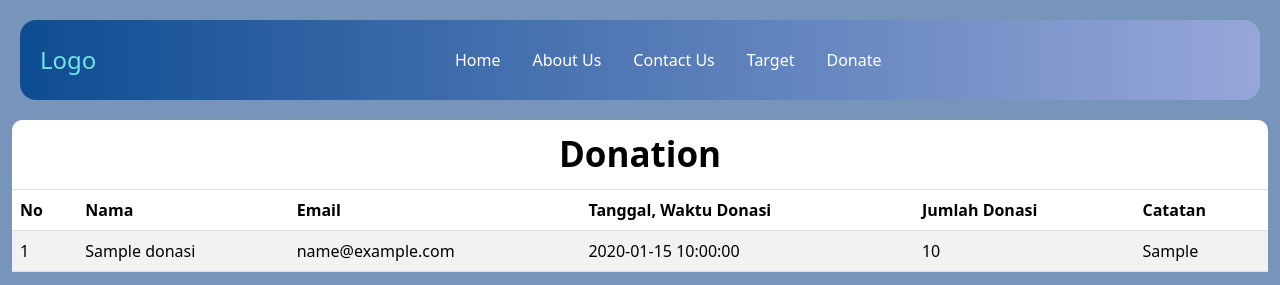
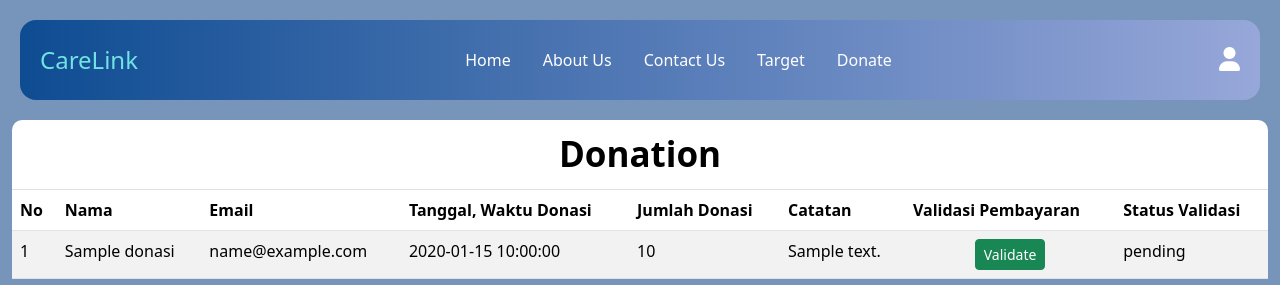
Before and after one commit to Septiarosalia/CareLink, a PHP site: page /dataAdmin.php in a window 1280 px wide. Shown: the top 285 px of the page. Run offline with PHP 8.4, Linux system fonts and the light colour scheme; tables that the repository leaves empty or names only in its code hold one stand-in row (values such as "Sample post").

Commit message:
data donasi

```diff
--- a/Admin/dataAdmin.php
+++ b/Admin/dataAdmin.php
@@ -5,12 +5,21 @@
     <meta name="viewport" content="width=device-width, initial-scale=1">
     <title>Data Admin</title>
     <link href="https://cdn.jsdelivr.net/npm/bootstrap@5.3.3/dist/css/bootstrap.min.css" rel="stylesheet" integrity="sha384-QWTKZyjpPEjISv5WaRU9OFeRpok6YctnYmDr5pNlyT2bRjXh0JMhjY6hW+ALEwIH" crossorigin="anonymous">
-    <link href="style-contact-us.css" rel="stylesheet">
+    <link href="https://fonts.googleapis.com/css2?family=Lobster&display=swap" rel="stylesheet">
+    <link rel="stylesheet" href="https://cdnjs.cloudflare.com/ajax/libs/font-awesome/6.0.0-beta3/css/all.min.css">
+    <link href='https://unpkg.com/boxicons@2.1.4/css/boxicons.min.css' rel='stylesheet'>
+    <link href="style(1).css" rel="stylesheet">
     <link href="style.css" rel="stylesheet">
-    <link href='https://unpkg.com/boxicons@2.1.4/css/boxicons.min.css' rel='stylesheet'>
     <style>
         body {
             background-color:#7794BB;
+            display: flex;
+            flex-direction: column;
+            min-height: 100vh;
+            margin: 0;
+        }
+        .main-content {
+            flex: 1;
         }
         .container {
             padding: 20px;
@@ -37,7 +46,6 @@
             color: #4662E8; /* Color for read status */
             font-weight: bold;
         }
-
         .footer {
             background-image: url('background.jpg');
             opacity: 80%;
@@ -48,6 +56,9 @@
             display: flex;
             flex-direction: column;
             align-items: center;
+            position: absolute;
+            bottom: 0;
+            width: 100%;
         }
 
         .footer .social a {
@@ -91,13 +102,13 @@
     <!-- Navbar -->
     <nav class="navbar navbar-expand-lg fixed-top">
         <div class="container-fluid">
-    <a class="navbar-brand" href="#">Logo</a>
+            <a class="navbar-brand" href="#">CareLink</a>
             <button class="navbar-toggler" type="button" data-bs-toggle="offcanvas" data-bs-target="#offcanvasNavbar" aria-controls="offcanvasNavbar" aria-label="Toggle navigation">
                 <span class="navbar-toggler-icon"></span>
             </button>
             <div class="offcanvas offcanvas-end" tabindex="-1" id="offcanvasNavbar" aria-labelledby="offcanvasNavbarLabel">
                 <div class="offcanvas-header">
-        <h5 class="offcanvas-title" id="offcanvasNavbarLabel">Logo</h5>
+                    <h5 class="offcanvas-title" id="offcanvasNavbarLabel">CareLink</h5>
                     <button type="button" class="btn-close" data-bs-dismiss="offcanvas" aria-label="Close"></button>
                 </div>
 
@@ -120,7 +131,7 @@
                         </li>
 
                         <li class="nav-item">
-            <a class="nav-link mx-lg-2" href="Donate.html">Donate</a>
+                            <a class="nav-link mx-lg-2" href="form_donate.php">Donate</a>
                         </li>
                     </ul>
 
@@ -133,12 +144,14 @@
         </div>
     </nav>
     <!-- END Navbar -->
+
+    <div class="main-content">
         <div class="container-fluid" style="margin-top: 120px;">
             <div class="table-container">
                 <table class="table table-striped">
                     <thead>
                         <tr>
-                    <th colspan="6" class="text-center text-black table-heading">Donation</th>
+                            <th colspan="8" class="text-center text-black table-heading">Donation</th>
                         </tr>
                         <tr>
                         <th>No</th>
@@ -147,9 +160,11 @@
                         <th>Tanggal, Waktu Donasi</th>
                         <th>Jumlah Donasi</th>
                         <th>Catatan</th>
+                        <th>Validasi Pembayaran</th>
+                        <th>Status Validasi</th>
                         </tr>
                     </thead>
-            <tbody>
+                    <tbody id="donationTableBody">
                         <?php
                         // Fetch messages from database and display
                         $servername = "localhost";
@@ -163,18 +178,27 @@
                             die("Connection failed: " . $conn->connect_error);
                         }
 
-                $sql = "SELECT * FROM contacts";
+                        $sql = "SELECT * FROM donasi;";
+                        $result = $conn->query($sql);
 
-                $result = $conn->query("SELECT * FROM log_donasi;");
+                        if (!$result) {
+                            die("Query failed: " . $conn->error);
+                        }
+
                         $no = 1;
                         while($row = $result->fetch_assoc()) {
+                            $validation_status = isset($row["validation_status"]) ? $row["validation_status"] : 'pending';
                             echo "<tr>
                                 <td>".$no."</td>
-                        <td>".$row["nama_donator"]."</td>
-                        <td>".$row["email_donator"]."</td>
-                        <td>".$row["tanggal_waktu_donasi"]."</td>
+                                <td>".$row["name"]."</td>
+                                <td>".$row["email"]."</td>
+                                <td>".$row["date_time"]."</td>
                                 <td>".$row["jumlah_donasi"]."</td>
-                        <td>".$row["catatan"]."</td>
+                                <td>".$row["notes"]."</td>
+                                <td class='actions-column'>
+                                    <button class='btn btn-success btn-sm validate-btn' data-donation-id='".$row["id"]."' ".($validation_status == 'valid' ? 'disabled' : '').">".($validation_status == 'valid' ? 'Validated' : 'Validate')."</button>
+                                </td>
+                                <td class='validation-status'>".$validation_status."</td>
                             </tr>";
                             $no++;
                         }
@@ -183,6 +207,7 @@
                         ?>
                     </tbody>
                 </table>
+            </div>
         </div>
     </div>
 <footer class="footer">
@@ -210,7 +235,7 @@
 
       <p class="copyright">@ 2024 CareLink | All Rights Reserved</p>
     </footer>
-
     <script src="https://cdn.jsdelivr.net/npm/bootstrap@5.3.3/dist/js/bootstrap.bundle.min.js" integrity="sha384-YvpcrYf0tY3lHB60NNkmXc5s9fDVZLESaAA55NDzOxhy9GkcIdslK1eN7N6jIeHz" crossorigin="anonymous"></script>
 </body>
+
 </html>
```
Also changed, not shown: Admin/fetch_donations.php (added, +45 -0 lines), Admin/validate_payment.php (added, +30 -0 lines), Admin/background.jpg (added), User/form_donate.php (indentation only). Lines whose indentation alone changed are shown as unchanged.
